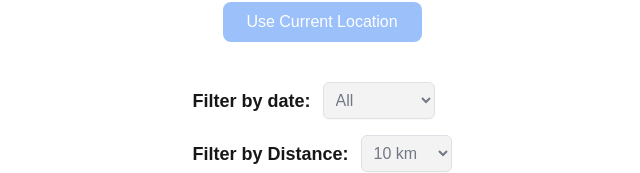
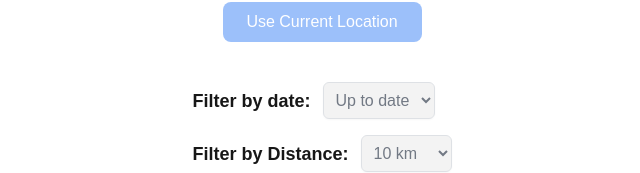
Before and after one commit to jhonnyfc/cheap-irish-fuel-app, a Next.js app: page / in a window 1280 px wide. Shown: the part 156-329 px from the top of the page, without its empty margins (318-958 px from the left). Built offline with nearby package versions, Linux system fonts and the light colour scheme; no server answers; the database is empty.

Commit message:
feat: show only update data

```diff
--- a/src/shared/components/FuelStationsList.tsx
+++ b/src/shared/components/FuelStationsList.tsx
@@ -24,7 +24,7 @@ export default function FuelStationsList({
   const [city, setCity] = useState<string>("");
   const [location, setLocation] = useState<Location>({ lat: null, lon: null });
   const [distanceFilter, setDistanceFilter] = useState<number | null>(10);
-  const [updatedFilter, setUpdatedFilter] = useState<string>("all");
+  const [updatedFilter, setUpdatedFilter] = useState<string>("upTodate");
   const [sortBy, setSortBy] = useState<string>("distance");
   const [sortOrder, setSortOrder] = useState<"asc" | "desc">("asc");
 
@@ -77,7 +77,7 @@ export default function FuelStationsList({
       let isUpToDate = true;
       if (updatedFilter === "upTodate") {
         const daysAgo = getDaysAgo(station.dateUpdated ?? null);
-        isUpToDate = daysAgo >= 0 && daysAgo <= 2;
+        isUpToDate = daysAgo >= 0 && daysAgo <= 5;
       }
 
       let isNerby = true;
```
